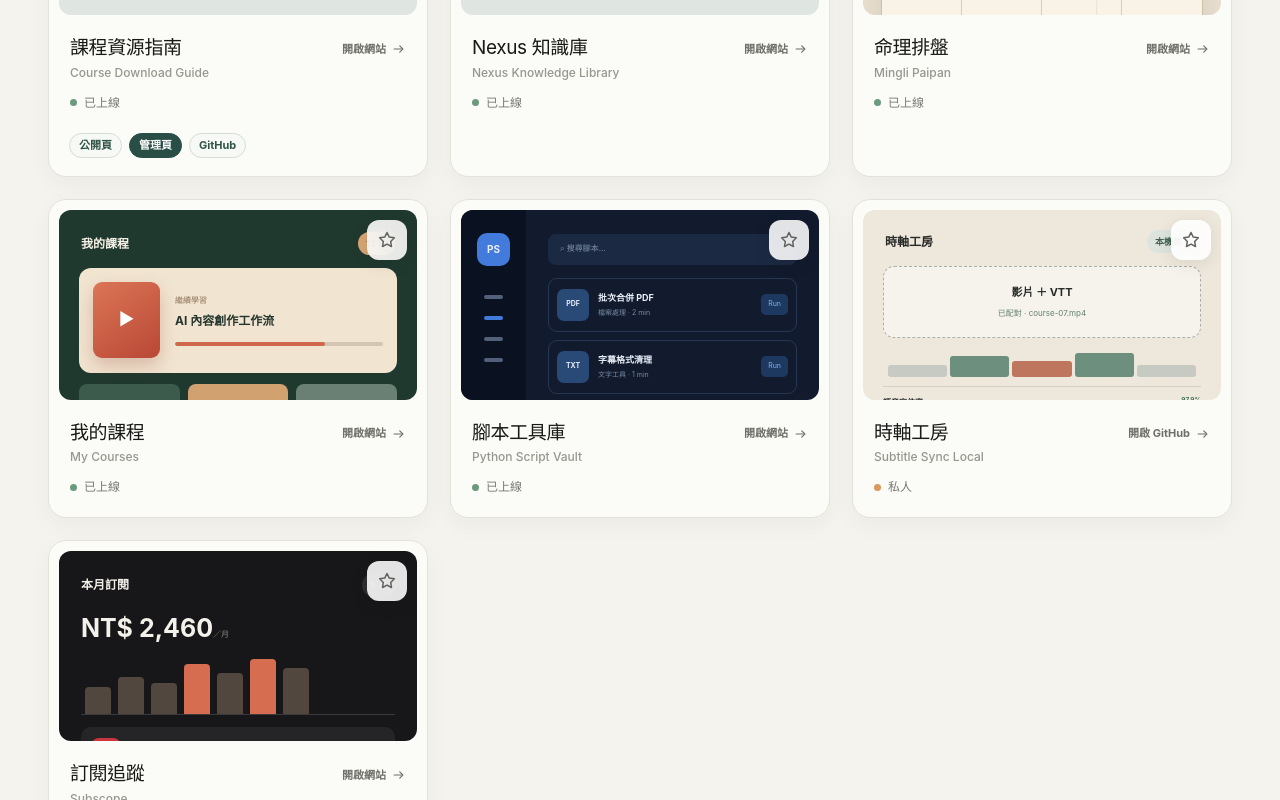
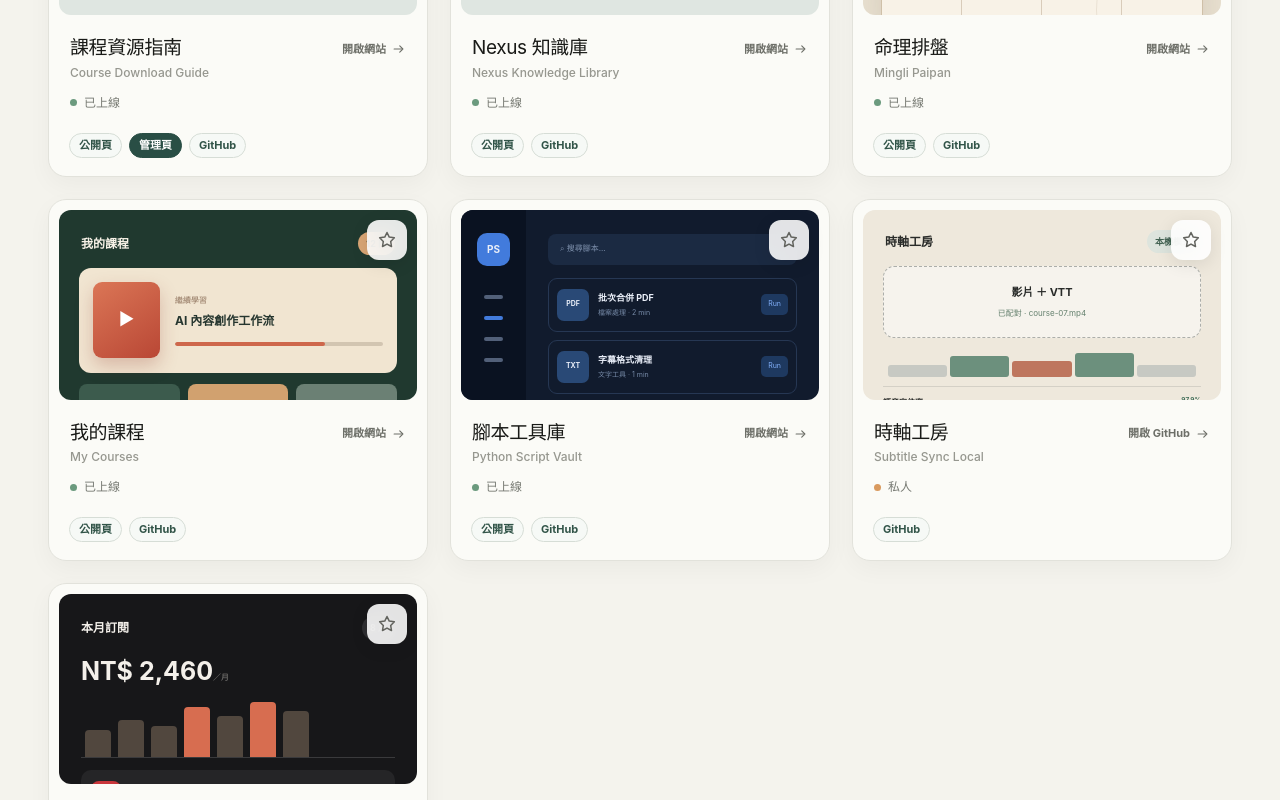
Before and after one commit to aichi0121/project-hub, a Next.js app: page / in a window 1280 px wide. Shown: the part 820-1620 px from the top of the page. Built offline with nearby package versions, Linux system fonts and the light colour scheme.

Commit message:
Add persistent Project Hub link manager

```diff
--- a/app/page.tsx
+++ b/app/page.tsx
@@ -22,6 +22,7 @@ function Preview({p}:{p:Project}){if(p.preview==="mingli")return <div className=
 export default function Home(){
  const [open,setOpen]=useState(false),[projects,setProjects]=useState<Project[]>(official),[hidden,setHidden]=useState<string[]>([]),[favorites,setFavorites]=useState<string[]>([]),[query,setQuery]=useState(""),[filter,setFilter]=useState<(typeof filters)[number]>("全部"),[repos,setRepos]=useState<Repo[]>([]),[checking,setChecking]=useState(false),[failed,setFailed]=useState(false);
  useEffect(()=>{try{const saved=JSON.parse(localStorage.getItem("project-hub-github-imports")||"[]");setProjects([...official,...(Array.isArray(saved)?saved:[])]);setHidden(JSON.parse(localStorage.getItem("project-hub-hidden")||"[]"));setFavorites(JSON.parse(localStorage.getItem("project-hub-favorites")||"[]"))}catch{}},[]);
+ useEffect(()=>{fetch("./projects.json",{cache:"no-store"}).then(response=>response.ok?response.json():null).then((saved:Project[]|null)=>{if(Array.isArray(saved))setProjects(saved)}).catch(()=>{})},[]);
  const visible=useMemo(()=>projects.filter(p=>!hidden.includes(p.id)).filter(p=>filter==="全部"||p.category===filter).filter(p=>!query||`${p.title} ${p.chinese} ${p.description}`.toLowerCase().includes(query.toLowerCase())).sort((a,b)=>Number(favorites.includes(b.id))-Number(favorites.includes(a.id))),[projects,hidden,filter,query,favorites]);
  const persist=(next:Project[])=>localStorage.setItem("project-hub-github-imports",JSON.stringify(next.filter(p=>p.id.startsWith("github-"))));
  const favorite=(id:string)=>{const next=favorites.includes(id)?favorites.filter(x=>x!==id):[...favorites,id];setFavorites(next);localStorage.setItem("project-hub-favorites",JSON.stringify(next))};
--- /dev/null
+++ b/public/manage-links.html
@@ -0,0 +1 @@
+<!doctype html><html lang="zh-Hant"><head><meta charset="utf-8"><meta name="viewport" content="width=device-width,initial-scale=1"><meta name="robots" content="noindex,nofollow"><title>Project Hub｜管理連結</title><link rel="stylesheet" href="manage-links.css"></head><body><main><header><div><p>PROJECT HUB</p><h1>管理專案連結</h1></div><a href="./">查看 Project Hub</a></header><section class="notice"><b>只供管理者使用。</b><span>在這裡新增或修改 GitHub、公開頁、管理頁及其他入口；發布後會更新 Project Hub。</span></section><div id="projects"></div><section class="publish"><h2>發布變更</h2><p>請貼上只限 <b>project-hub</b> 專案、Contents「Read and write」權限的 GitHub 存取權杖。它只會停留在目前分頁。</p><input id="token" type="password" placeholder="github_pat_…"><button id="publish">發布更新</button><p id="status"></p></section></main><template id="project"><section class="project"><h2></h2><div class="links"></div><button class="add">＋ 新增連結</button></section></template><template id="link"><div class="link"><input placeholder="名稱，例如：公開頁"><input type="url" placeholder="https://…"><button aria-label="移除">×</button></div></template><script src="manage-links.js"></script></body></html>
--- /dev/null
+++ b/public/manage-links.js
@@ -0,0 +1,7 @@
+const list=document.getElementById("projects"),projectTemplate=document.getElementById("project"),linkTemplate=document.getElementById("link"),status=document.getElementById("status");let projects=[],sha="";
+function addLink(box,link={label:"",url:""}){const item=linkTemplate.content.cloneNode(true),row=item.querySelector(".link"),inputs=row.querySelectorAll("input");inputs[0].value=link.label||"";inputs[1].value=link.url||"";row.querySelector("button").onclick=()=>row.remove();box.appendChild(item)}
+function render(){list.innerHTML="";projects.forEach(project=>{const item=projectTemplate.content.cloneNode(true),card=item.querySelector(".project");card.querySelector("h2").textContent=project.chinese;const links=card.querySelector(".links");(project.links||[]).forEach(link=>addLink(links,link));card.querySelector(".add").onclick=()=>addLink(links);list.appendChild(item)})}
+function collect(){return projects.map((project,index)=>({...project,links:[...list.children][index].querySelectorAll(".link")? [...[...list.children][index].querySelectorAll(".link")].map(row=>{const input=row.querySelectorAll("input");return{label:input[0].value.trim(),url:input[1].value.trim()}}).filter(link=>link.label&&link.url):[]}))}
+async function load(){const data=await fetch("projects.json",{cache:"no-store"});projects=await data.json();render();const meta=await fetch("https://api.github.com/repos/aichi0121/project-hub/contents/public/projects.json");if(meta.ok)sha=(await meta.json()).sha}
+document.getElementById("publish").onclick=async()=>{const token=document.getElementById("token").value.trim();if(!token){status.className="failure";status.textContent="請先貼上 GitHub 存取權杖。";return}const button=document.getElementById("publish");button.disabled=true;button.textContent="發布中…";try{const content=btoa(unescape(encodeURIComponent(JSON.stringify(collect(),null,2)+"\n")));const r=await fetch("https://api.github.com/repos/aichi0121/project-hub/contents/public/projects.json",{method:"PUT",headers:{Accept:"application/vnd.github+json",Authorization:`Bearer ${token}`,"Content-Type":"application/json"},body:JSON.stringify({message:"Update Project Hub links",content,sha})});if(!r.ok)throw Error((await r.json()).message);sha=(await r.json()).content.sha;status.className="success";status.textContent="已發布。約一分鐘後 Project Hub 會顯示新連結。"}catch(e){status.className="failure";status.textContent=`無法發布：${e.message}`}finally{button.disabled=false;button.textContent="發布更新"}};
+load().catch(()=>{status.className="failure";status.textContent="無法載入專案連結，請重新整理。"});
--- /dev/null
+++ b/public/projects.json
@@ -0,0 +1,9 @@
+[
+  {"id":"course-download-guide","title":"Course Download Guide","chinese":"課程資源指南","description":"課程下載與字幕整理說明。","category":"學習","language":"GitHub Pages","repo":"https://github.com/aichi0121/course-download-guide","site":"https://aichi0121.github.io/course-download-guide/","links":[{"label":"公開頁","url":"https://aichi0121.github.io/course-download-guide/"},{"label":"管理頁","url":"https://aichi0121.github.io/course-download-guide/admin.html"},{"label":"GitHub","url":"https://github.com/aichi0121/course-download-guide"}],"preview":"custom"},
+  {"id":"nexus-knowledge-library","title":"Nexus Knowledge Library","chinese":"Nexus 知識庫","description":"集中整理知識與工作脈絡的個人知識庫。","category":"學習","language":"GitHub 專案","repo":"https://github.com/aichi0121/nexus-knowledge-library","site":"https://aichi0121.github.io/nexus-knowledge-library/","links":[{"label":"公開頁","url":"https://aichi0121.github.io/nexus-knowledge-library/"},{"label":"GitHub","url":"https://github.com/aichi0121/nexus-knowledge-library"}],"preview":"custom"},
+  {"id":"mingli-paipan","title":"Mingli Paipan","chinese":"命理排盤","description":"輸入出生資料，快速建立清楚易讀的命盤。","category":"生活","language":"HTML","repo":"https://github.com/aichi0121/mingli-paipan","site":"https://mingli-paipan.vercel.app","links":[{"label":"公開頁","url":"https://mingli-paipan.vercel.app"},{"label":"GitHub","url":"https://github.com/aichi0121/mingli-paipan"}],"preview":"mingli"},
+  {"id":"my-courses","title":"My Courses","chinese":"我的課程","description":"把分散的課程收進同一個學習書架。","category":"學習","language":"HTML","repo":"https://github.com/aichi0121/my-courses","site":"https://aichi0121.github.io/my-courses/","links":[{"label":"公開頁","url":"https://aichi0121.github.io/my-courses/"},{"label":"GitHub","url":"https://github.com/aichi0121/my-courses"}],"preview":"courses"},
+  {"id":"python-script-vault","title":"Python Script Vault","chinese":"腳本工具庫","description":"搜尋、整理並快速取用常用 Python 腳本。","category":"工具","language":"Python","repo":"https://github.com/aichi0121/python-script-vault","site":"https://aichi0121.github.io/python-script-vault/","links":[{"label":"公開頁","url":"https://aichi0121.github.io/python-script-vault/"},{"label":"GitHub","url":"https://github.com/aichi0121/python-script-vault"}],"preview":"vault"},
+  {"id":"subtitle-sync-local","title":"Subtitle Sync Local","chinese":"時軸工房","description":"在本機配對影音與 VTT，自動校正字幕時間軸。","category":"工具","language":"TypeScript","repo":"https://github.com/aichi0121/subtitle-sync-local","privacy":"Private","links":[{"label":"GitHub","url":"https://github.com/aichi0121/subtitle-sync-local"}],"preview":"subtitle"},
+  {"id":"subscope","title":"Subscope","chinese":"訂閱追蹤","description":"掌握定期支出、續費日與每月訂閱總額。","category":"生活","language":"TypeScript","repo":"https://github.com/aichi0121/subscope","site":"https://aichi0121.github.io/subscope/","links":[{"label":"公開頁","url":"https://aichi0121.github.io/subscope/"},{"label":"GitHub","url":"https://github.com/aichi0121/subscope"}],"preview":"subscope"}
+]
```
Also changed, not shown: public/manage-links.css (added, +1 -0 lines).
